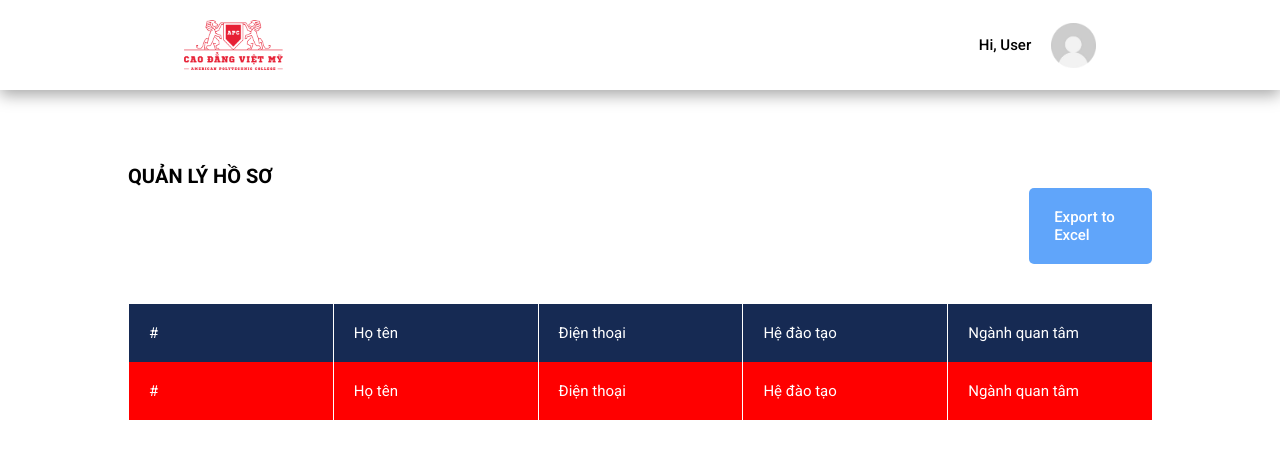
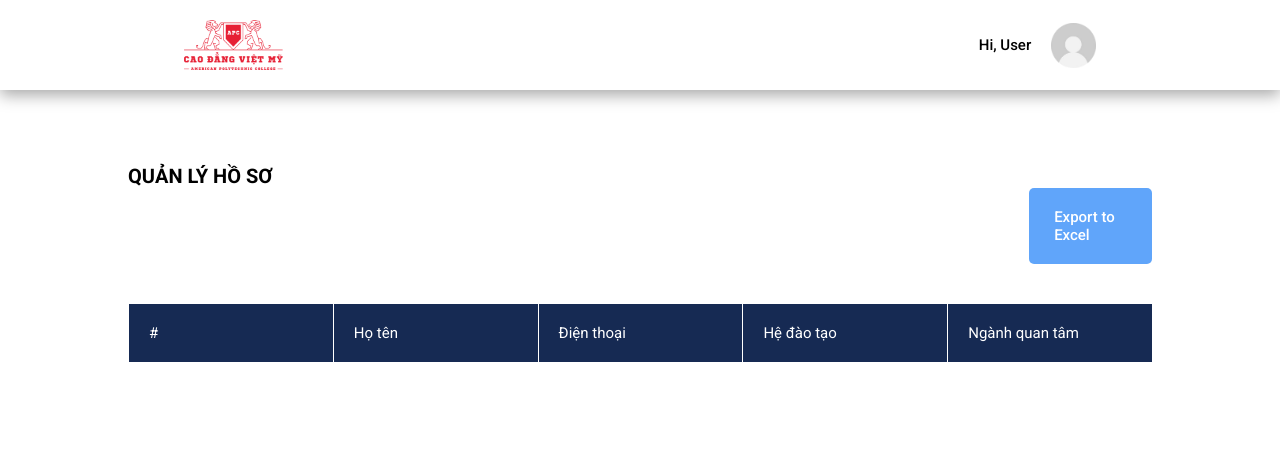
Before and after one commit to DuongThang0702/Formregister, a Next.js app: page /quan-ly-ho-so in a window 1280 px wide. Shown: the top 458 px of the page. Built offline with nearby package versions, Linux system fonts and the light colour scheme.

Commit message:
log form

```diff
--- a/src/app/(Redux)/(loading)/(private)/form/page.tsx
+++ b/src/app/(Redux)/(loading)/(private)/form/page.tsx
@@ -43,10 +43,12 @@ const Page: FC = ({}) => {
   };
 
   const fetch = async () => {
+    dispatch(showModel({ isShowModel: true, modelChildren: <Loading /> }));
     await axios
       .get(`https://api-mogodb.onrender.com/detect_text?imageUrl=${link}`)
       .then((rs) => {
         console.log(rs);
+        dispatch(showModel({ isShowModel: false, modelChildren: null }));
 
         setInfo({
           dienthoai: rs?.data?.dienthoai,
@@ -54,6 +56,8 @@ const Page: FC = ({}) => {
         });
       });
   };
+
+  console.log(info);
 
   useEffect(() => {
     link && fetch();
--- a/src/styles/pages/_quan-ly-ho-so.module.scss
+++ b/src/styles/pages/_quan-ly-ho-so.module.scss
@@ -46,7 +46,7 @@
         }
         .tbody {
           @include CustomTable();
-          background-color: red;
+          background-color: white;
         }
       }
     }
```
